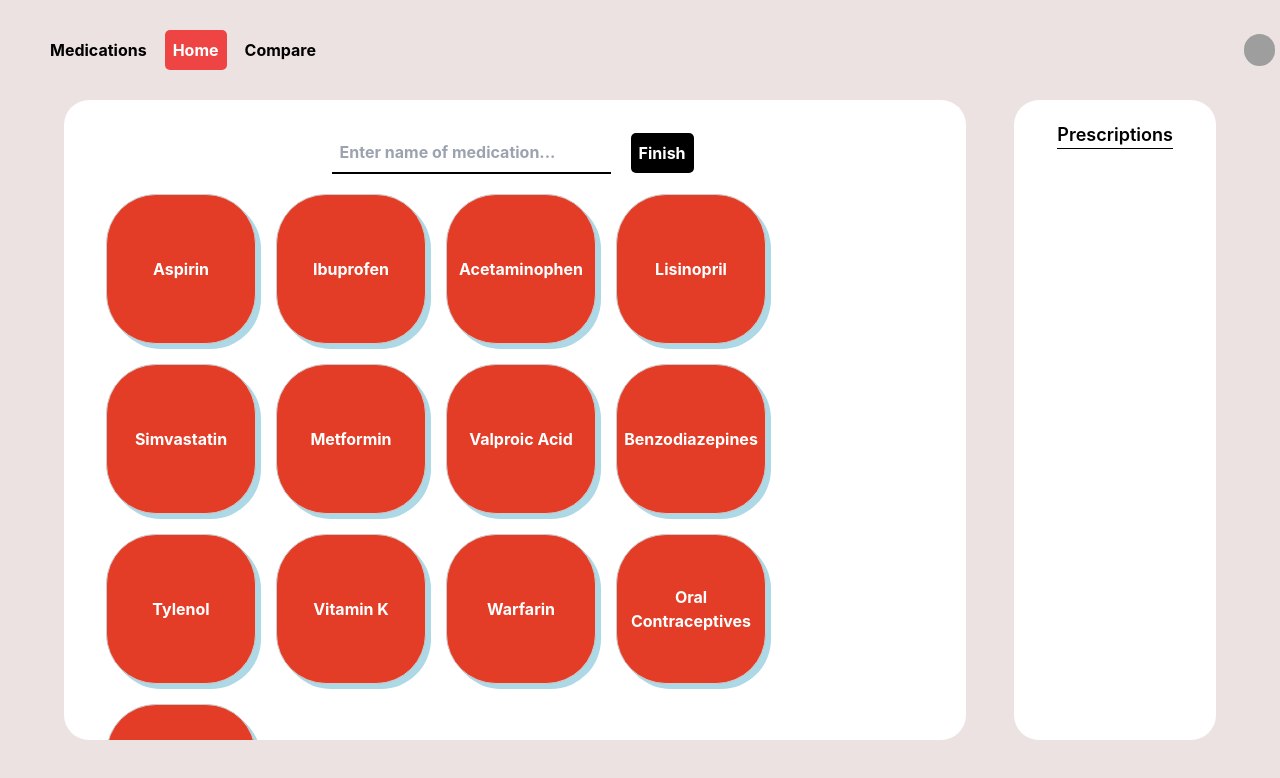
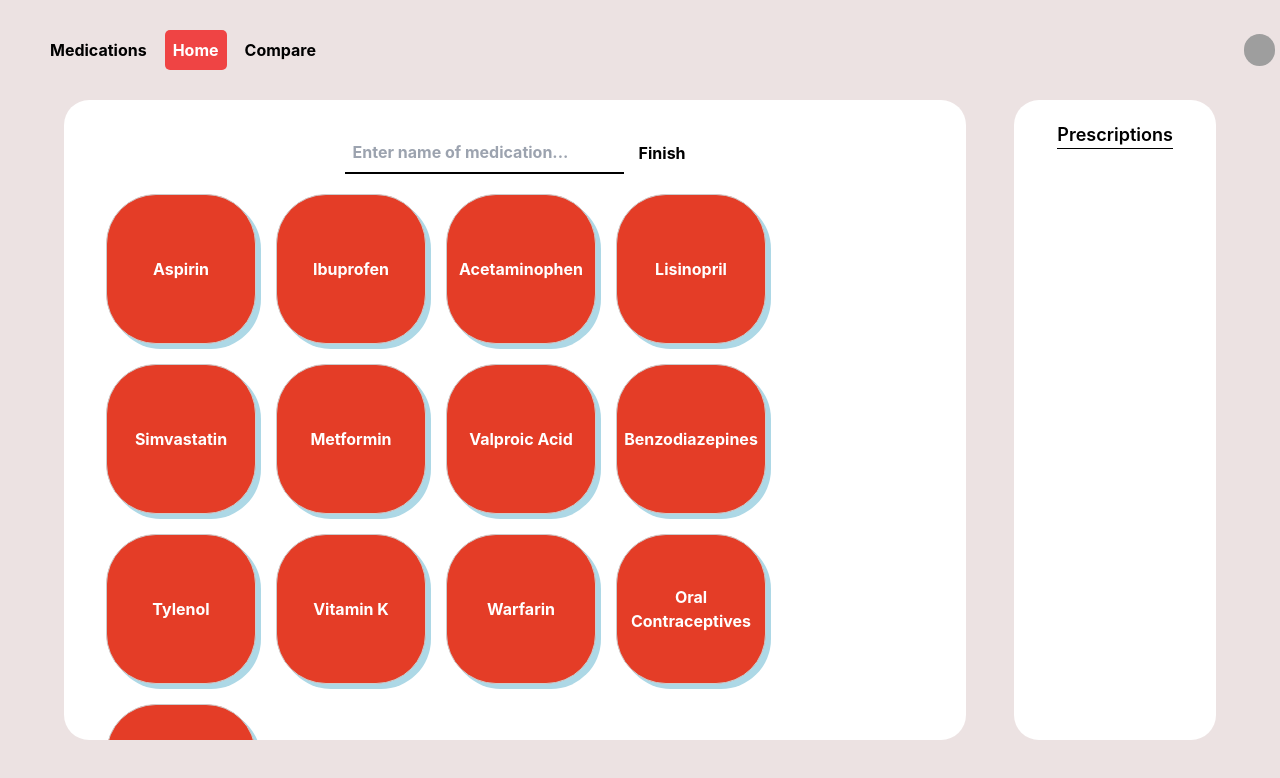
Before and after one commit to Silicon-Smugglers/Front-End, a React (Create React App) app: page /compare in a window 1280 px wide. Shown: the top 778 px of the page. Built offline with nearby package versions, Linux system fonts and the light colour scheme; grey boxes are pictures that could not be loaded.

Commit message:
Minor change

```diff
--- a/src/pages/SearchBar.js
+++ b/src/pages/SearchBar.js
@@ -47,7 +47,7 @@
         style={{ marginRight: "15px" }}
       />
       {/* <button className='SearchContainerButton' onClick={handleSearch}>Search</button> */}
-      <button className='SearchContainerButton' onClick={openModal}>Finish</button>
+      <button className='SearchContainerBut1ton' onClick={openModal}>Finish</button>
       <Modal
         isOpen={modalIsOpen}
         onRequestClose={closeModal}
@@ -59,6 +59,7 @@
             <h2>Results</h2>
 
           </div>
+
             <div className='known-issues'>
               <h2>Known Issues</h2>
             </div>
```
